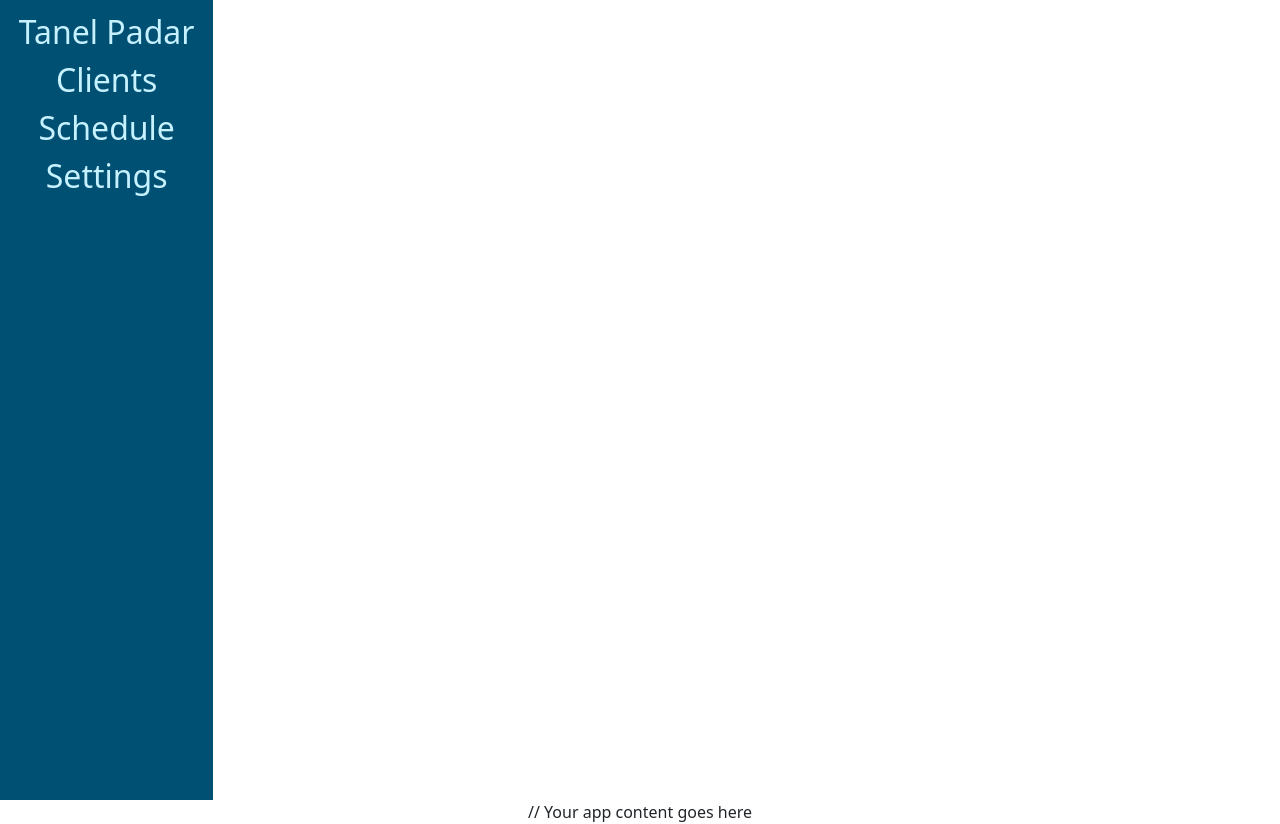
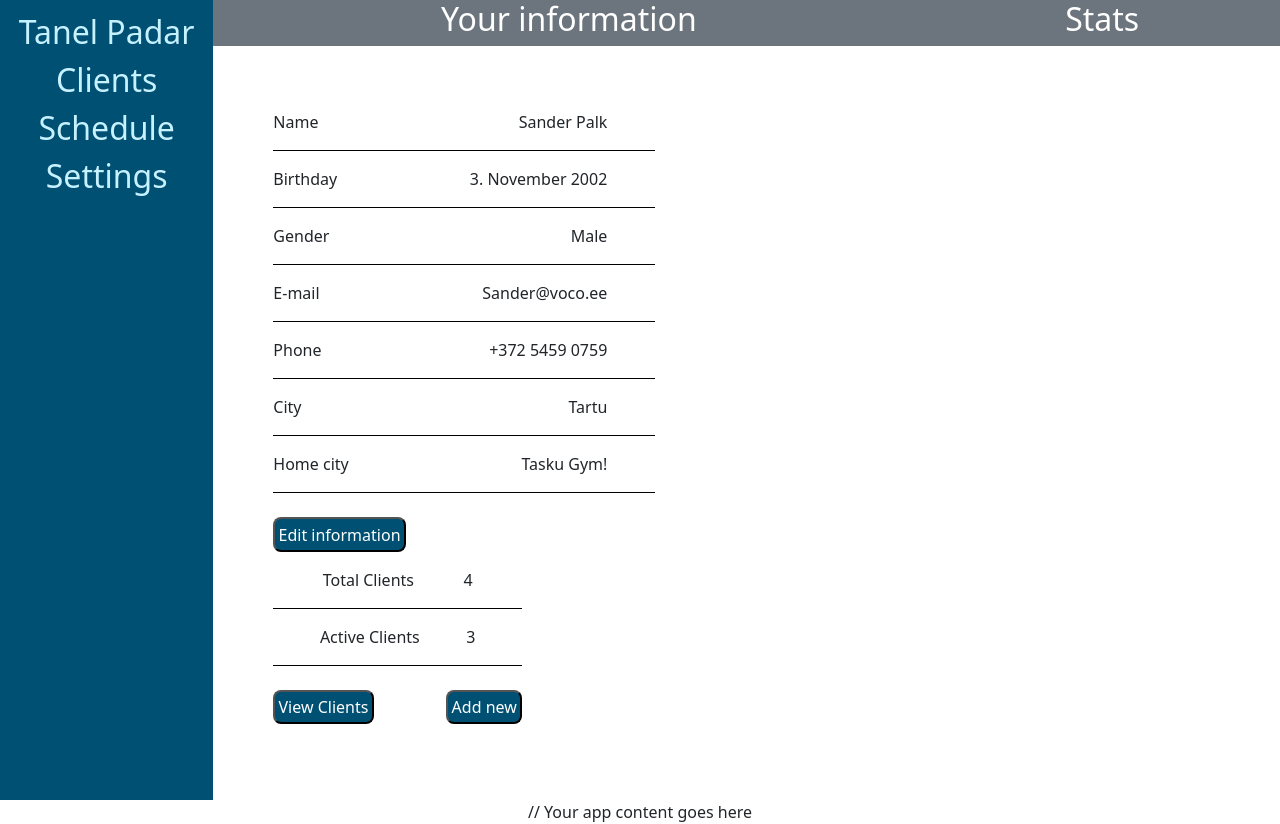
Before and after one commit to TanelPadar/fitnet, a React (Create React App) app: page / in a window 1280 px wide. Built offline with nearby package versions, Linux system fonts and the light colour scheme.

Commit message:
Profile page killed

```diff
--- /dev/null
+++ b/src/components/Profile.js
@@ -0,0 +1,77 @@
+
+import React from 'react';
+import 'bootstrap/dist/css/bootstrap.min.css';
+import '../css/main.css';
+
+
+
+function Profile () {
+
+
+
+    return(
+        <div>
+            <div class="row bg-secondary">
+            <div className="col-8 h2 text-white">Your information</div>
+            <div className="col-4 h2 text-white">Stats</div>
+            </div>
+            <div className="row mt-5">
+                <div className="col-6 mx-5">
+                    <div>
+                        <div className="profile-info d-flex justify-content-between w-75 py-3">
+                            <p>Name</p>
+                            <p className="pe-5">Sander Palk</p>
+                        </div>
+                        <div className="profile-info d-flex justify-content-between w-75 py-3">
+                            <p>Birthday</p>
+                            <p className="pe-5">3. November 2002</p>
+                        </div>
+                        <div className="profile-info d-flex justify-content-between w-75 py-3">
+                            <p>Gender</p>
+                            <p className="pe-5">Male</p>
+                        </div>
+                        <div className="profile-info d-flex justify-content-between w-75 py-3">
+                            <p>E-mail</p>
+                            <p className="pe-5">Sander@voco.ee</p>
+                        </div>
+                        <div className="profile-info d-flex justify-content-between w-75 py-3">
+                            <p>Phone</p>
+                            <p className="pe-5">+372 5459 0759</p>
+                        </div>
+                        <div className="profile-info d-flex justify-content-between w-75 py-3">
+                            <p>City</p>
+                            <p className="pe-5">Tartu</p>
+                        </div>
+                        <div className="profile-info d-flex justify-content-between w-75 py-3">
+                            <p>Home city</p>
+                            <p className="pe-5">Tasku Gym!</p>
+                        </div>
+                        <div className="d-flex mt-4"><button type="button" className="profile-btn ">Edit information</button></div>
+                    </div>
+
+                </div>
+                <div className="col-4 mx-5">
+                    <div className="profile-info d-flex justify-content-evenly w-75 py-3">
+                        <p>Total Clients</p>
+                        <p className="">4</p>
+                    </div>
+                    <div className="profile-info d-flex justify-content-evenly w-75 py-3">
+                        <p>Active Clients</p>
+                        <p className="">3</p>
+                    </div>
+                    <div className="d-flex justify-content-between w-75 mt-4">
+                        <button type="button" className="profile-btn">View Clients</button>
+                        <button type="button" className="profile-btn ">Add new</button>
+                    </div>
+                </div>
+
+            </div>
+
+
+        </div>
+
+
+    )
+}
+
+export default Profile;
--- a/src/components/Sidebar.js
+++ b/src/components/Sidebar.js
@@ -3,6 +3,7 @@
 import React from 'react';
 import 'bootstrap/dist/css/bootstrap.min.css';
 import '../css/main.css';
+import Profile from "./Profile";
 
 
 
@@ -20,7 +21,7 @@ const Sidebar = () => {
                </nav>
            </div>
            <div className="col-10">
-
+            <Profile/>
            </div>
            </div>
        </div>
--- a/src/css/main.css
+++ b/src/css/main.css
@@ -12,3 +12,19 @@
     color:white;
     background:#0078AB ;
 }
+
+.profile-info {
+
+    border-bottom: solid 1px black
+}
+
+.profile-info p {
+    margin: 0;
+}
+
+.profile-btn {
+    background-color: #005073;
+    color: white;
+    padding: 0.2rem 0.2rem 0.2rem 0.2rem;
+    border-radius: 0.5rem;
+}
```
Also changed, not shown: 1 other file (tests, documents, lock files or other folders).
